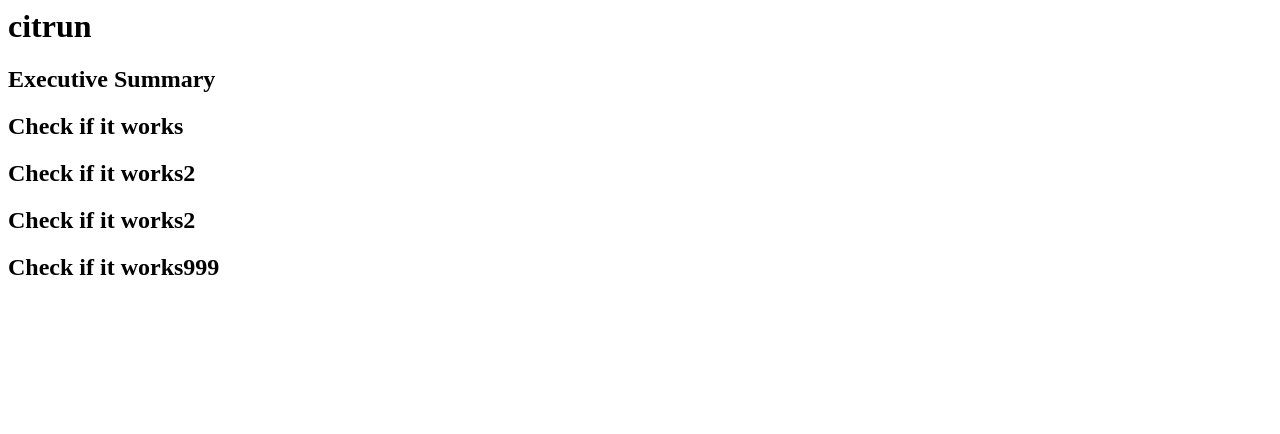
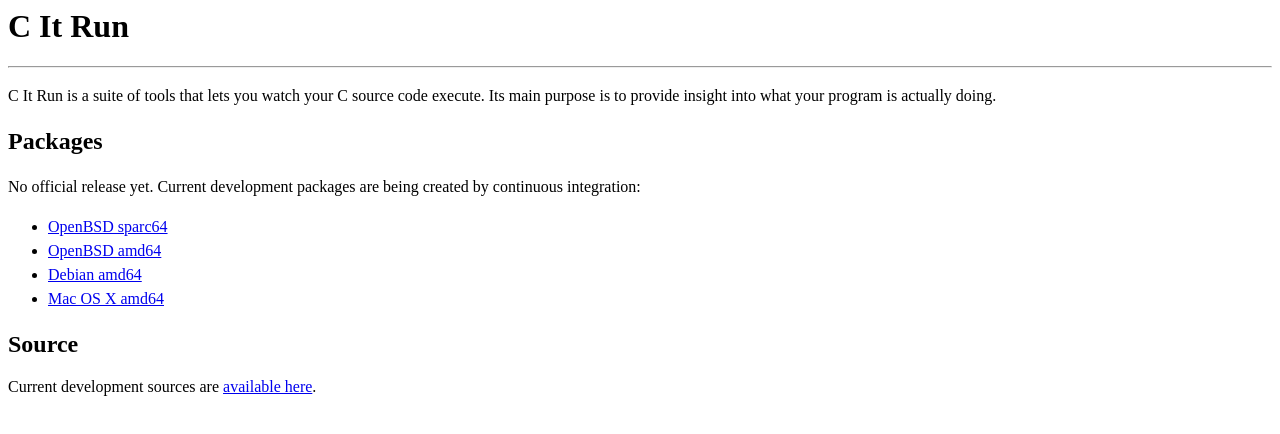
Before and after one commit to krwmilz/citrun, a plain HTML site: page www/index.html in a window 1280 px wide. Drawn offline with Linux system fonts and the light colour scheme.

Commit message:
www: add some content

```diff
--- a/www/citrun.css
+++ b/www/citrun.css
@@ -6,7 +6,8 @@
 	line-height: 1.5em;
 }
 
-.column {
+.main {
 	max-width: 80em;
 	margin: auto;
+	font: monospace;
 }
--- a/www/index.html
+++ b/www/index.html
@@ -1,8 +1,34 @@
 <html>
-<h1>citrun</h1>
-<h2>Executive Summary<h2>
-<h2>Check if it works<h2>
-<h2>Check if it works2<h2>
-<h2>Check if it works2<h2>
-<h2>Check if it works999<h2>
+
+<head>
+	<meta http-equiv="Content-Type" content="text/html; charset=utf-8">
+	<meta name="viewport" content="width=device-width" />
+	<title>C It Run</title>
+	<link rel="stylesheet" type="text/css" href="citrun.css" />
+</head>
+
+<body>
+<div class="main">
+	<h1>C It Run</h1>
+	<hr>
+	<p> C It Run is a suite of tools that lets you watch your C source code
+	execute. Its main purpose is to provide insight into what your program
+	is actually doing.
+	</p>
+	<h2>Packages</h2>
+	<p> No official release yet. Current development packages are being
+	created by continuous integration:
+	<ul>
+		<li><a href="/pkg/sparc64/citrun-0.tgz">OpenBSD sparc64</a>
+		<li><a href="/pkg/amd64/citrun-0.tgz">OpenBSD amd64</a>
+		<li><a href="/pkg/amd64/citrun-0.deb">Debian amd64</a>
+		<li><a href="/pkg/amd64/citrun-0.dmg">Mac OS X amd64</a>
+	</ul>
+	</p>
+	<h2>Source</h2>
+	Current development sources are
+	<a href="/src/citrun-DEV.tar.gz">available here</a>.
+</div>
+</body>
+
 </html>
```
